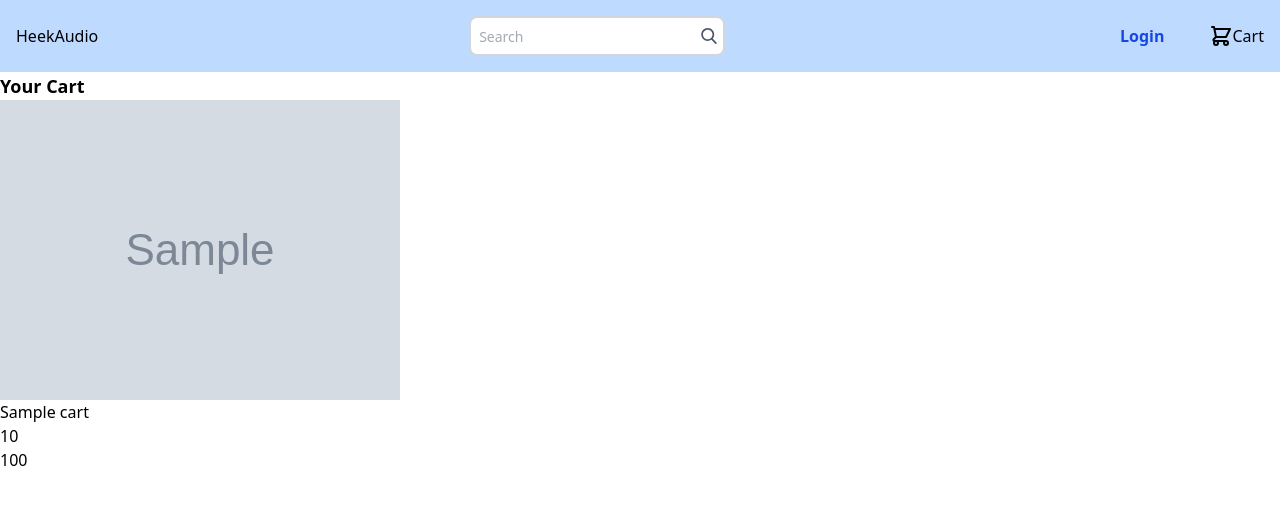
After one commit to sugaazz1/heekaudio, a Flask app: template templates/cart.html.jinja in a window 1280 px wide. The commit adds this page. Shown: the top 505 px of the page. Run offline with Flask 3, Linux system fonts and the light colour scheme; the template is opened without the code that fills it: most values are stand-ins (such as "Sample title", 1, 10 or a date in 2020); grey boxes marked "Sample" are stand-in pictures.

Commit message:
start1.8_navbar-progress

```diff
--- a/main.py
+++ b/main.py
@@ -1,6 +1,5 @@
-from flask import Flask, render_template, request, flash, redirect, abort
+from flask import Flask, render_template, request, flash, redirect, abort, session
 from flask_login import LoginManager, login_user, logout_user, login_required, current_user
-from flask import flash
 import pymysql
 
 from dynaconf import Dynaconf
@@ -130,13 +129,10 @@ def login_page():
 
 
         connection = connect_db()
-
         cursor = connection.cursor()
 
         cursor.execute("SELECT * FROM `User`  WHERE `Email` = %s", (email))
-
         result = cursor.fetchone()
-
         connection.close()
 
         if result is None:
@@ -145,6 +141,11 @@ def login_page():
             flash("Incorrect Password")
         else:
             login_user(User(result))
+
+            if "has_seen_greeting"  not in session:
+                session["has_seen_greeting"] = False
+
+
             return redirect("/browse")
 
     return render_template("login.html.jinja")
@@ -187,8 +188,29 @@ def register_page():
 @app.route("/logout")
 @login_required
 def logout():
-
+    session.pop("has_seen_greeting", None)
     logout_user()
     flash("You have been Logged Out")
 
     return redirect("/")
+
+
+
+@app.route("/cart")
+@login_required
+def cart():
+    connection = connect_db()
+
+    cursor = connection.cursor()
+
+    cursor.execute("""
+        SELECT * FROM `Cart`
+        JOIN `Product` ON `Product`.`ID` = `Cart`. `ProductID`
+        WHERE `UserID` = %s;
+""", (current_user.id))
+
+    results = cursor.fetchall()
+
+    connection.close()
+
+    return render_template("cart.html.jinja", cart=results)
--- /dev/null
+++ b/templates/cart.html.jinja
@@ -0,0 +1,42 @@
+<!doctype html>
+<html>
+  <head>
+    <meta charset="UTF-8" />
+    <meta name="viewport" content="width=device-width, initial-scale=1.0" />
+    <script src="https://cdn.jsdelivr.net/npm/@tailwindcss/browser@4"></script>
+  </head>
+  <body>
+    {% include "components/navbar.html.jinja"%}
+
+       <main>
+            <!--Main header for the cart page-->
+            <div>
+                <h1 class="font-bold text-lg"> Your Cart</h1>
+            </div>
+
+            {% for x in cart%}
+
+                <div>
+
+                    <div>
+                        <img
+                            src="{{ x['Image'] }}"
+                            alt="{{ x['Name'] }}">
+                    </div>
+
+                    <div>
+                        {{x["Name"]}}
+                    </div>
+
+                    <div>
+                        {{x["Price"]}}
+                    </div>
+
+                    <div> {{ x ["Price"] * x ["Quantity"] }}</div>
+
+                </div>
+            {%endfor%}
+       </main>
+
+    </body>
+</html>
--- a/templates/components/navbar.html.jinja
+++ b/templates/components/navbar.html.jinja
@@ -22,23 +22,30 @@
                 </button>
     </div>
 
-    <div class="flex gap-1000">
-        <div class="flex ">
-            {% if  not current_user.is_authenticated %}
+    <div class="flex space-x-7 ">
+        <div class="flex items-center">
+            <div class="flex space-x-300">
+                {% if  not current_user.is_authenticated and not session.get("has_seen_greeting", False)%}
+                <div class="">
                     <a href="/login"
                         class="block text-md px-4 py-2 rounded text-blue-700 ml-2 font-bold hover:text-white mt-4 hover:bg-blue-700 lg:mt-0">Login
                         </a>
-
+                </div>
                 {% else %}
-                <div>
-                    Hi, {{current_user.name}} <a href="/logout">Logout</a>
+                    <div class="flex space-x-2 items-center">
+                        {% if  not current_user.is_authenticated and not session.get("has_seen_greeting", False)%}
+                            <span id="greeting" class=""> Hi, {{current_user.name}} <br> </span>
+                        {%endif%}
+                       <div class="block text-md px-4 py-2 rounded text-blue-700 ml-2 font-bold hover:text-white mt-4 hover:bg-blue-700 lg:mt-0">
+                            <a href="/logout">Logout</a>
+                       </div>
                     </div>
 
                 {% endif %}
             </div>
         </div>
-    <div>
-        <a class="flex items-center hover:text-gray-200" href="#">
+        <div class="flex items-center">
+            <a class="flex items-center hover:text-gray-200" href="/cart">
                 <svg xmlns="http://www.w3.org/2000/svg" class="h-6 w-6" fill="none" viewBox="0 0 24 24" stroke="currentColor">
                     <path stroke-linecap="round" stroke-linejoin="round" stroke-width="2" d="M3 3h2l.4 2M7 13h10l4-8H5.4M7 13L5.4 5M7 13l-2.293 2.293c-.63.63-.184 1.707.707 1.707H17m0 0a2 2 0 100 4 2 2 0 000-4zm-8 2a2 2 0 11-4 0 2 2 0 014 0z" />
                 </svg>Cart
@@ -49,8 +56,7 @@
                 </span>
             </a>
         </div>
-
-
+    </div>
 
 
 
@@ -59,3 +65,9 @@
     </div>
 
 </nav>
+
+<script>
+    setTimeout(function() {
+        document.getElementById('greeting').style.display = 'none';
+    }, 60000); // 60000 ms = 1 minute
+</script>
```
Lines whose indentation alone changed are shown as unchanged.
